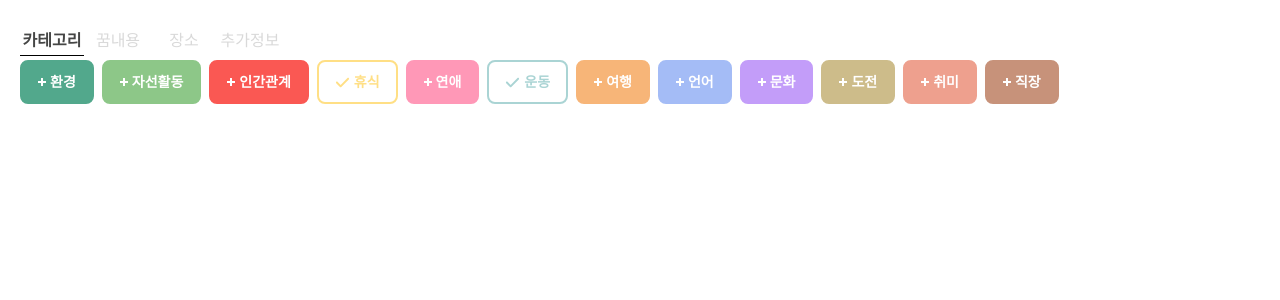
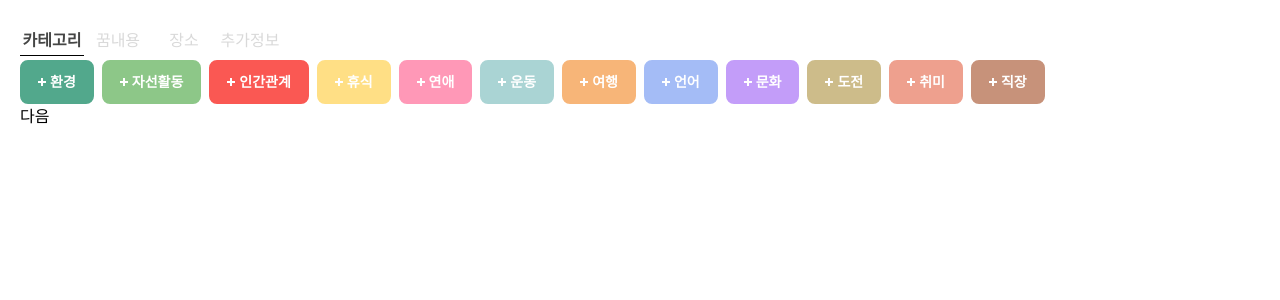
Before and after one commit to ggumms/ggumtle, a React (Vite) app in the folder frontend/: page /bucket/write in a window 1280 px wide. Shown: the top 300 px of the page. Built offline with nearby package versions, Linux system fonts and the light colour scheme.

Commit message:
[FE] Feat #11: category 상태 관리 기능 추가
- 추후 zustand의 Slices Pattern을 이용해서 bucketStore에서는 bucket 관련 store를 모두 담을 예정

- Fixes: #11

Change-Id: I2a4c4c89bef0d493539979baec7241cc03b5adb8

```diff
--- a/frontend/src/components/CategorySelect.tsx
+++ b/frontend/src/components/CategorySelect.tsx
@@ -1,21 +1,25 @@
 import React from 'react'
-import { ICategoryItem } from '../interfaces'
+import { CategoryType, ICategoryItem } from '../interfaces'
 
 import { bgColorClass, textColorClass, borderColorClass } from '../constants/dynamicClass'
 import { ImPlus } from 'react-icons/im'
 import { FaCheck } from 'react-icons/fa6'
+import { useBucketStore } from '../store/bucketStore'
+import { isCategoryType } from '../utils/typeFilter'
 
 interface CategorySelectProps {
 	categoryData: ICategoryItem[]
 }
 
 const CategorySelect = ({ categoryData }: CategorySelectProps) => {
+	const { selectedInfo, addCategory, removeCategory } = useBucketStore()
+
+	// event handlers
 	const handleCategorySelect = (event: React.MouseEvent<HTMLLIElement>) => {
-		const { index } = event.currentTarget.dataset
-		if (index) {
-			const numIndex = parseInt(index)
-			console.log(numIndex + 'item clicked!')
-			categoryData[numIndex].isSelected = !categoryData[numIndex].isSelected
+		const selectedName = event.currentTarget.dataset.name as CategoryType
+
+		if (selectedName && isCategoryType(selectedName)) {
+			selectedInfo[selectedName] ? removeCategory(selectedName) : addCategory(selectedName)
 		}
 	}
 
@@ -25,17 +29,17 @@ const CategorySelect = ({ categoryData }: CategorySelectProps) => {
 				return (
 					<li
 						key={`category-${index}`}
-						data-index={index}
+						data-name={item.name}
 						onClick={handleCategorySelect}
 						className={
 							`flex items-center font-bold px-4 py-[10px] rounded-[8px] ${borderColorClass[item.color]} border-2 text-sm` +
 							' ' +
-							(item.isSelected
+							(selectedInfo[item.name]
 								? `bg-white ${textColorClass[item.color]}`
 								: `${bgColorClass[item.color]} text-white`)
 						}
 					>
-						{item.isSelected ? (
+						{selectedInfo[item.name] ? (
 							<FaCheck size={15} className="mr-1 " />
 						) : (
 							<ImPlus size={8} className="mr-1" />
--- a/frontend/src/interfaces.ts
+++ b/frontend/src/interfaces.ts
@@ -62,5 +62,6 @@ export type ColorType =
 export interface ICategoryItem {
 	name: CategoryType
 	color: ColorType
-	isSelected?: boolean
 }
+
+export type selectedInfoType = Record<CategoryType, boolean>
--- a/frontend/src/pages/Bucket/AddBucket/CategoryInfo.tsx
+++ b/frontend/src/pages/Bucket/AddBucket/CategoryInfo.tsx
@@ -1,26 +1,15 @@
 import React from 'react'
+import { Link } from 'react-router-dom'
+
 import CategorySelect from '../../../components/CategorySelect'
-import { ICategoryItem } from '../../../interfaces'
+import { categoryData } from '../../../utils/category'
 
 const CategoryInfo = () => {
-	const categoryData: ICategoryItem[] = [
-		{ name: '환경', color: 'green', isSelected: false },
-		{ name: '자선활동', color: 'lightGreen', isSelected: false },
-		{ name: '인간관계', color: 'red', isSelected: false },
-		{ name: '휴식', color: 'yellow', isSelected: true },
-		{ name: '연애', color: 'pink', isSelected: false },
-		{ name: '운동', color: 'mint', isSelected: true },
-		{ name: '여행', color: 'orange', isSelected: false },
-		{ name: '언어', color: 'skyBlue', isSelected: false },
-		{ name: '문화', color: 'purple', isSelected: false },
-		{ name: '도전', color: 'beige', isSelected: false },
-		{ name: '취미', color: 'sandPink', isSelected: false },
-		{ name: '직장', color: 'brown', isSelected: false },
-	]
-
 	return (
 		<div>
 			<CategorySelect categoryData={categoryData} />
+			{/* 페이지 전환 시 state를 유지하는지 테스트 하기 위한 버튼 */}
+			<Link to="/">다음</Link>
 		</div>
 	)
 }
--- a/frontend/src/pages/Bucket/AddBucket/index.tsx
+++ b/frontend/src/pages/Bucket/AddBucket/index.tsx
@@ -1,8 +1,20 @@
-import React from 'react'
+import React, { useEffect } from 'react'
 import MultiPageLayout from '../../../components/layout/MutiPageLayout/MultiPageLayout'
 import { addBucketHeaderList } from '../../../router'
+import { useBucketStore } from '../../../store/bucketStore'
 
 const AddBucket = () => {
+	const { resetCategory } = useBucketStore()
+
+	useEffect(() => {
+		// 정리 함수
+		// - 전역 state 초기화
+		// - page 전환 시 AddBucket에서 사용했던 전역 state들을 초기화하기 위한 용도
+		return () => {
+			resetCategory()
+		}
+	}, [resetCategory])
+
 	return <MultiPageLayout headerData={addBucketHeaderList} />
 }
 
--- /dev/null
+++ b/frontend/src/store/bucketStore.ts
@@ -0,0 +1,42 @@
+import { create } from 'zustand'
+import { devtools, persist } from 'zustand/middleware'
+import { CategoryType, selectedInfoType } from '../interfaces'
+import { defaultCategories } from '../utils/category'
+
+// Todo: Slices Pattern 이용해서 페이지 State 관리 적용하기
+interface ICategorySlice {
+	// State
+	selectedInfo: selectedInfoType
+	// Action
+	addCategory: (selectedItem: CategoryType) => void
+	removeCategory: (selectedItem: CategoryType) => void
+	resetCategory: () => void
+}
+
+// 버킷 정보를 관리하는 전역 State
+// - 버킷 생성
+// - 상세 버킷 조회
+export const useBucketStore = create<ICategorySlice>()(
+	devtools(
+		persist(
+			(set) => ({
+				selectedInfo: { ...defaultCategories },
+				addCategory: (selectedItemName) =>
+					set((state) => {
+						state.selectedInfo[selectedItemName] = true
+						return { selectedInfo: { ...state.selectedInfo } }
+					}),
+				removeCategory: (selectedItemName) =>
+					set((state) => {
+						state.selectedInfo[selectedItemName] = false
+						return { selectedInfo: { ...state.selectedInfo } }
+					}),
+				resetCategory: () =>
+					set(() => {
+						return { selectedInfo: { ...defaultCategories } }
+					}),
+			}),
+			{ name: 'selectedInfo' }
+		)
+	)
+)
--- /dev/null
+++ b/frontend/src/utils/category.ts
@@ -0,0 +1,34 @@
+import { ICategoryItem, selectedInfoType } from '../interfaces'
+
+export const categoryData: ICategoryItem[] = [
+	{ name: '환경', color: 'green' },
+	{ name: '자선활동', color: 'lightGreen' },
+	{ name: '인간관계', color: 'red' },
+	{ name: '휴식', color: 'yellow' },
+	{ name: '연애', color: 'pink' },
+	{ name: '운동', color: 'mint' },
+	{ name: '여행', color: 'orange' },
+	{ name: '언어', color: 'skyBlue' },
+	{ name: '문화', color: 'purple' },
+	{ name: '도전', color: 'beige' },
+	{ name: '취미', color: 'sandPink' },
+	{ name: '직장', color: 'brown' },
+]
+
+// const defaultCategories = {
+// 	환경: false,
+// 	자선활동: false,
+// 	인간관계: false,
+// 	휴식: false,
+// 	연애: false,
+// 	운동: false,
+// 	여행: false,
+// 	언어: false,
+// 	문화: false,
+// 	도전: false,
+// 	취미: false,
+// 	직장: false,
+// }
+export const defaultCategories = categoryData.reduce((prev, category) => {
+	return { ...prev, [category.name]: false }
+}, {} as selectedInfoType)
--- /dev/null
+++ b/frontend/src/utils/typeFilter.ts
@@ -0,0 +1,7 @@
+import { categoryData } from './category'
+import { CategoryType } from '../interfaces'
+
+export const isCategoryType = (input: string): input is CategoryType => {
+	const matchingCount = categoryData.filter((category) => category.name === input).length
+	return matchingCount > 0
+}
```
